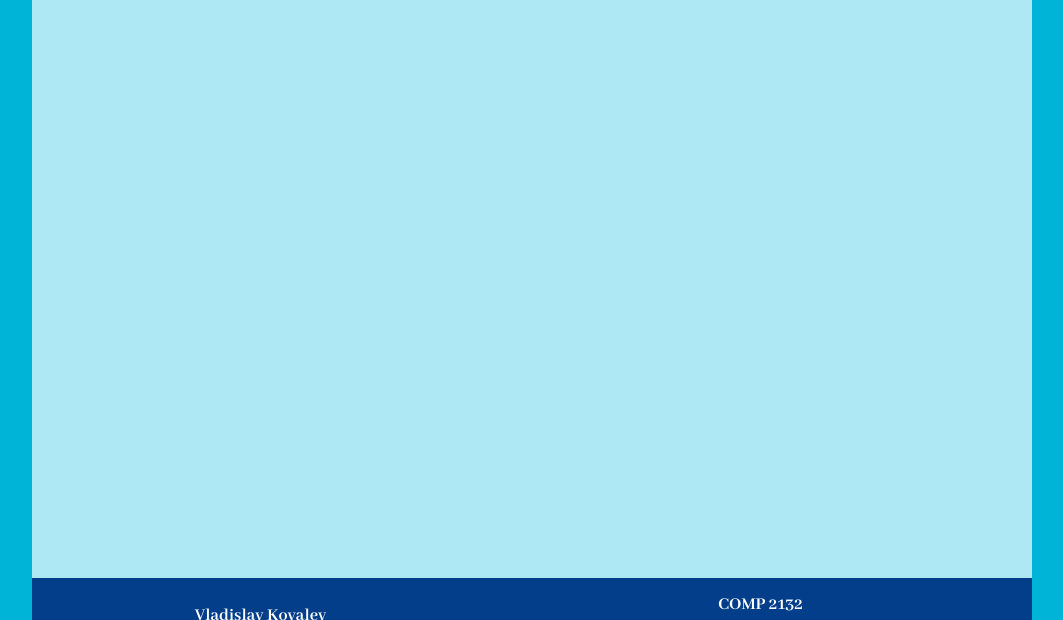
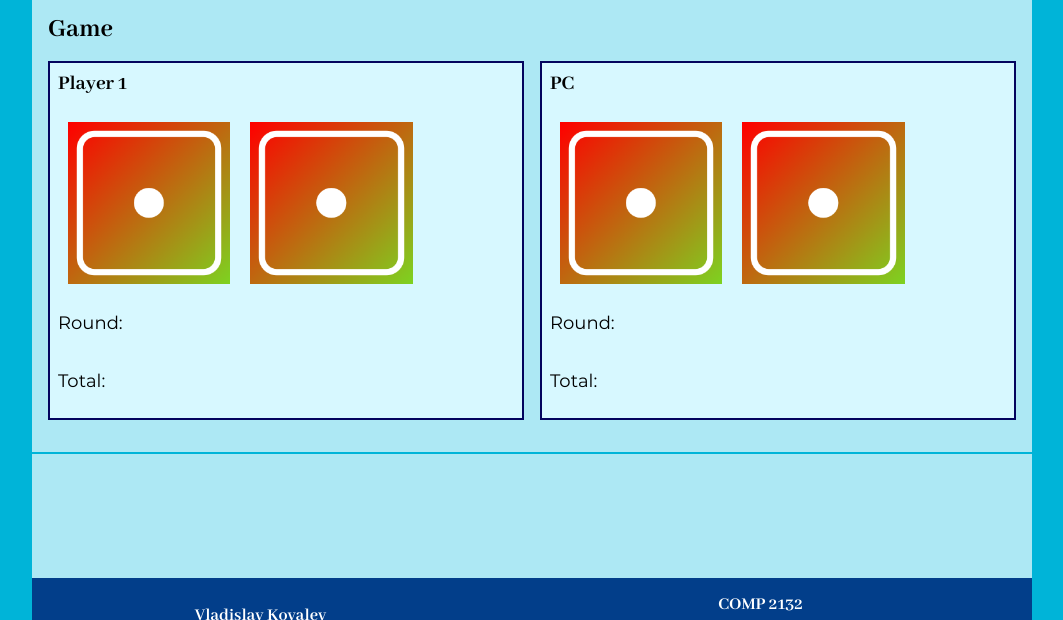
Before and after one commit to koval11/Final_Project_Vladislav_Kovalev, a plain HTML site: page index.html in a window 1280 px wide. Shown: the part 73-693 px from the top of the page, without its empty margins (108-1171 px from the left). Drawn offline with Linux system fonts and the light colour scheme; a script that the page names is missing; files whose address does not match are found by name.

Commit message:
html, scrpt, scss changes
basic game added to html, objects Dice and Player added to project_objects.js, basic styling added to scss

```diff
--- a/css/style.scss
+++ b/css/style.scss
@@ -1,6 +1,7 @@
 
 
 $header_color: #03045ebb;
+$dark_color: #03045e;
 $secondary_color: #ade8f4;
 $wrapper_color: darkgrey;
 
@@ -169,6 +170,10 @@ html{
     background-color:#00b4d898;
     color: white;
 }
+#player, #pc{
+    margin: 0px auto 16px auto;
+    border: $dark_color solid 2px;
+}
 
 
 .found, .error {
@@ -281,8 +286,14 @@ html{
     align-items: center;
 }
 
-
-
+.dice_hand{
+    display: flex;
+    flex-direction: row;
+    img{
+        max-width: 40%;
+        height: auto;
+    }
+}
 
 
 
@@ -495,10 +506,24 @@ article img{
 
 @media (min-width: 600px){
 
+
+    #game{
+        display: flex;
+        flex-direction: row;
+
+        #player{
+            margin-right: 8px;
+        }
+
+        #pc{
+            margin-left: 8px;
+        }
+    }
     /* article img{
         max-width: 45%;
         height: auto;
     } */
+
 
     .btn-menu{
         display: none;
--- a/index.html
+++ b/index.html
@@ -1,7 +1,7 @@
 <!DOCTYPE html>
 <html lang="en">
 <head>
-    <title>Home | Assignment 8</title>
+    <title>Home | Final Project</title>
     <meta charset="utf-8">
     <link rel="stylesheet" href="css/style.css">
     <meta name="viewport" content="initial-scale=1.0, width=device-width">
@@ -33,7 +33,31 @@
         </header>
 
         <main>
+            <section>
+                <h2>Game</h2>
+                <div id="game">
+                    <article id="player">
+                        <h3>Player 1</h3>
+                        <div class="dice_hand">
+                            <img src="images/dice/1.png" alt="dice_face">
+                            <img src="images/dice/1.png" alt="dice_face">
+                        </div>
+                        <p>Round:</p>
+                        <p>Total:</p>
 
+                    </article>
+                    <article id="pc">
+                        <h3>PC</h3>
+                        <div class="dice_hand">
+                            <img src="images/dice/1.png" alt="dice_face">
+                            <img src="images/dice/1.png" alt="dice_face">
+                        </div>
+                        <p>Round:</p>
+                        <p>Total:</p>
+                    </article>
+
+                </div>
+            </section>
 
         </main>
 
@@ -52,7 +76,7 @@
                     <li><a href="https://www.bcit.ca/outlines/20223047008/">Web Development with JavaScript</a></li>
                     <li><a href="https://www.bcit.ca/outlines/20223047008/">CRN: 47008</a></li>
                     <li><a href="https://www.bcit.ca/outlines/20223047008/">Jeff Parker</a></li>
-                    <li><a href="https://www.bcit.ca/outlines/20223047008/">Assignment 8</a></li>
+                    <li><a href="https://www.bcit.ca/outlines/20223047008/">Final Project</a></li>
                 </ul>
             </div>
         </footer>
--- /dev/null
+++ b/scripts/project_objects.js
@@ -0,0 +1,23 @@
+class Dice{
+    constructor(){
+        this.faces[1,2,3,4,5,6]
+        this.topFace = this.faces[0];
+    }
+    roll(){
+        let i = Math.floor(Math.random() * 6);
+        this.topFace = this.faces[i];
+    }
+}
+
+class Player{
+    constructor(){
+        this.diceOne = new Dice();
+        this.diceTwo = new Dice();
+        this.total = 0;
+        this.round = 0;
+    }
+    roll(){
+        this.diceOne.roll();
+        this.diceTwo.roll();
+    }
+}
```
Also changed, not shown: css/style.css, images/dice/1.png (added), images/dice/2.png (added), images/dice/3.png (added), images/dice/4.png (added), images/dice/5.png (added), images/dice/6.png (added), 2 other files.
